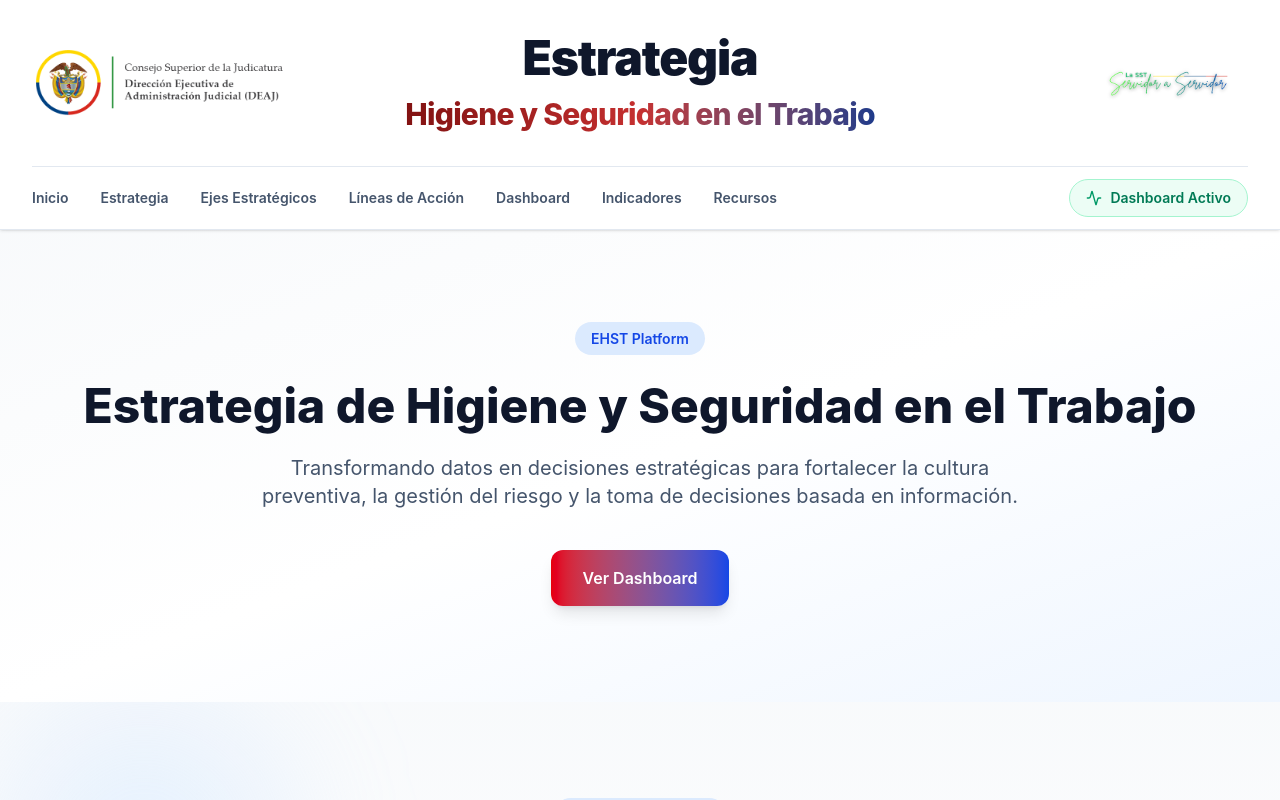
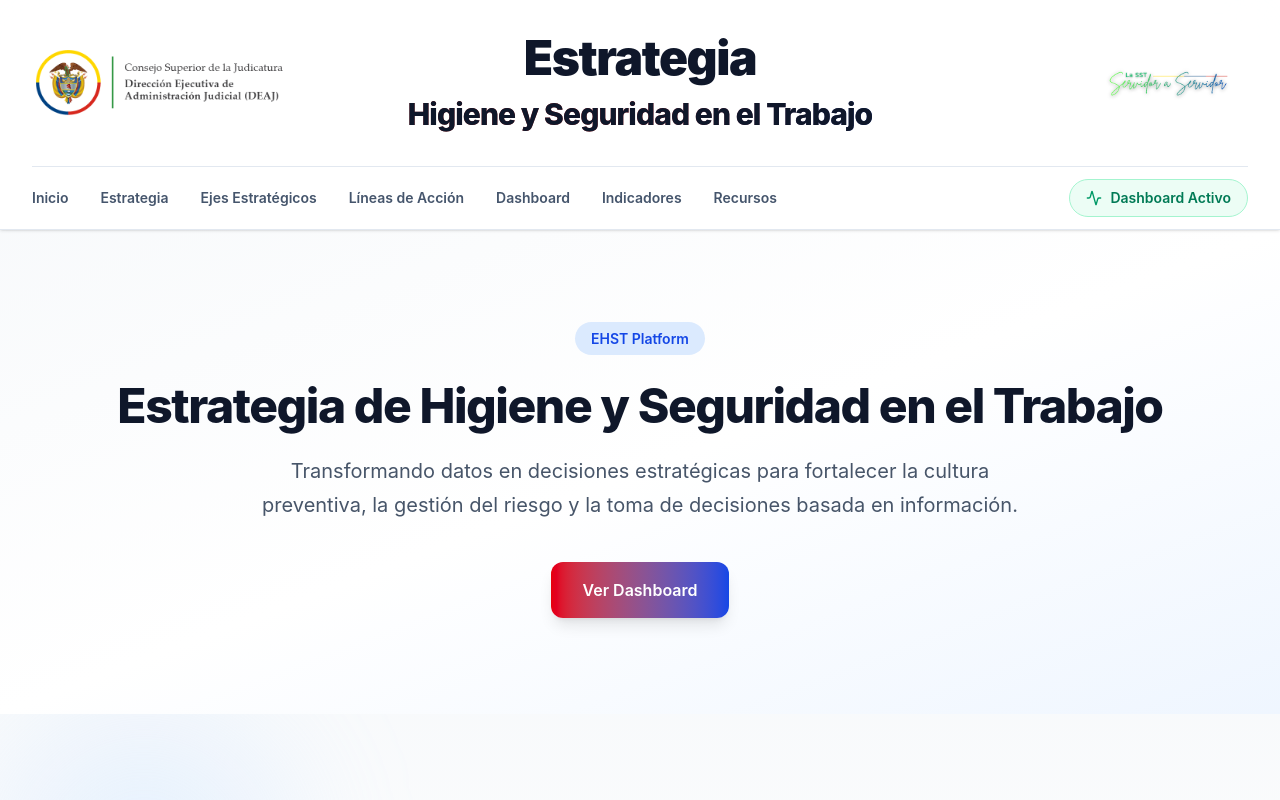
Before and after one commit to dasg010785-hue/EHST-Platform-React, a React (Vite) app in the folder EHST-Platform-React/: page / in a window 1280 px wide. Shown: the top 800 px of the page. Built offline with nearby package versions, Linux system fonts and the light colour scheme.

Commit message:
Rediseño sección Strategy y correcciones de estructura

```diff
--- a/EHST-Platform-React/src/App.jsx
+++ b/EHST-Platform-React/src/App.jsx
@@ -1,7 +1,19 @@
 import Home from "./pages/Home";
 
 function App() {
-  return <Home />;
+  return (
+    <div
+      className="
+        min-h-screen
+        bg-gradient-to-b
+        from-[#EEF5FF]
+        via-white
+        to-[#FFF1F2]
+      "
+    >
+      <Home />
+    </div>
+  );
 }
 
 export default App;
--- a/EHST-Platform-React/src/index.css
+++ b/EHST-Platform-React/src/index.css
@@ -1,4 +1,8 @@
 @import "tailwindcss";
+
+/* ================================
+   ESTILOS GLOBALES
+================================ */
 
 html {
   scroll-behavior: smooth;
@@ -6,10 +10,201 @@ html {
 
 body {
   margin: 0;
-  font-family: Inter, system-ui, sans-serif;
-  background: #f8fafc;
+  min-width: 320px;
+  overflow-x: hidden;
+
+  font-family:
+    Inter,
+    "Segoe UI",
+    Roboto,
+    Helvetica,
+    Arial,
+    sans-serif;
+
+  color: #1e293b;
+
+  /* Fondo premium */
+  background:
+
+    /* Luz azul superior */
+    radial-gradient(
+      circle at 15% 10%,
+      rgba(37, 99, 235, 0.10),
+      transparent 35%
+    ),
+
+    /* Luz roja inferior */
+    radial-gradient(
+      circle at 85% 90%,
+      rgba(185, 28, 28, 0.10),
+      transparent 35%
+    ),
+
+    /* Luz central */
+    radial-gradient(
+      circle at center,
+      rgba(255,255,255,.95),
+      transparent 60%
+    ),
+
+    /* Degradado principal */
+    linear-gradient(
+      180deg,
+      #f3f8ff 0%,
+      #ffffff 45%,
+      #fff4f4 100%
+    );
+
+  background-attachment: fixed;
 }
 
-* {
-  box-sizing: border-box;
+#root{
+  min-height:100vh;
 }
+
+
+/* ================================
+   GRID TECNOLÓGICO
+================================ */
+
+body::before{
+
+  content:"";
+
+  position:fixed;
+
+  inset:0;
+
+  pointer-events:none;
+
+  opacity:.22;
+
+  background-image:
+
+    linear-gradient(
+      rgba(30,58,138,.05) 1px,
+      transparent 1px
+    ),
+
+    linear-gradient(
+      90deg,
+      rgba(30,58,138,.05) 1px,
+      transparent 1px
+    );
+
+  background-size:48px 48px;
+
+  z-index:-2;
+
+}
+
+
+/* ================================
+   ILUMINACIÓN GENERAL
+================================ */
+
+body::after{
+
+  content:"";
+
+  position:fixed;
+
+  inset:0;
+
+  pointer-events:none;
+
+  background:
+
+      radial-gradient(
+        circle at top left,
+        rgba(59,130,246,.10),
+        transparent 35%
+      ),
+
+      radial-gradient(
+        circle at bottom right,
+        rgba(239,68,68,.10),
+        transparent 35%
+      );
+
+  z-index:-1;
+
+}
+
+
+/* ================================
+   TIPOGRAFÍA
+================================ */
+
+h1,
+h2,
+h3,
+h4,
+h5,
+h6{
+
+  color:#0f172a;
+
+  letter-spacing:-0.03em;
+
+}
+
+p{
+
+  color:#475569;
+
+  line-height:1.7;
+
+}
+
+
+/* ================================
+   SCROLLBAR
+================================ */
+
+::-webkit-scrollbar{
+
+  width:10px;
+
+}
+
+::-webkit-scrollbar-track{
+
+  background:#edf2f7;
+
+}
+
+::-webkit-scrollbar-thumb{
+
+  border-radius:20px;
+
+  background:linear-gradient(
+      180deg,
+      #2563eb,
+      #b91c1c
+  );
+
+}
+
+::-webkit-scrollbar-thumb:hover{
+
+  background:linear-gradient(
+      180deg,
+      #1d4ed8,
+      #991b1b
+  );
+
+}
+
+
+/* ================================
+   SELECCIÓN DE TEXTO
+================================ */
+
+::selection{
+
+  background:#2563eb;
+
+  color:white;
+
+}
```
